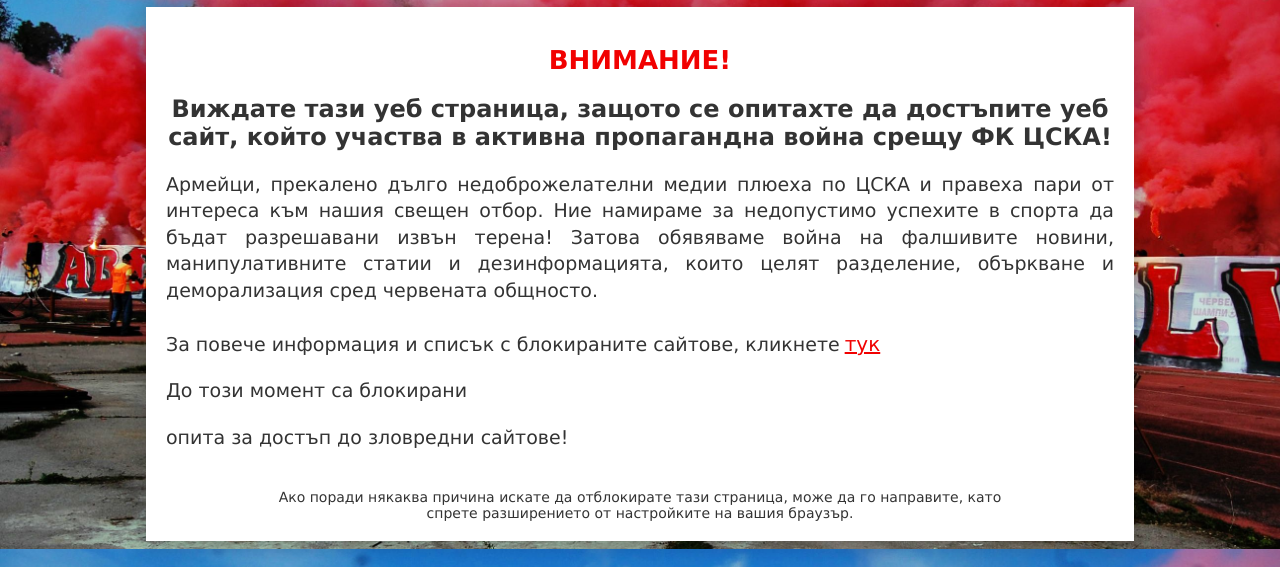
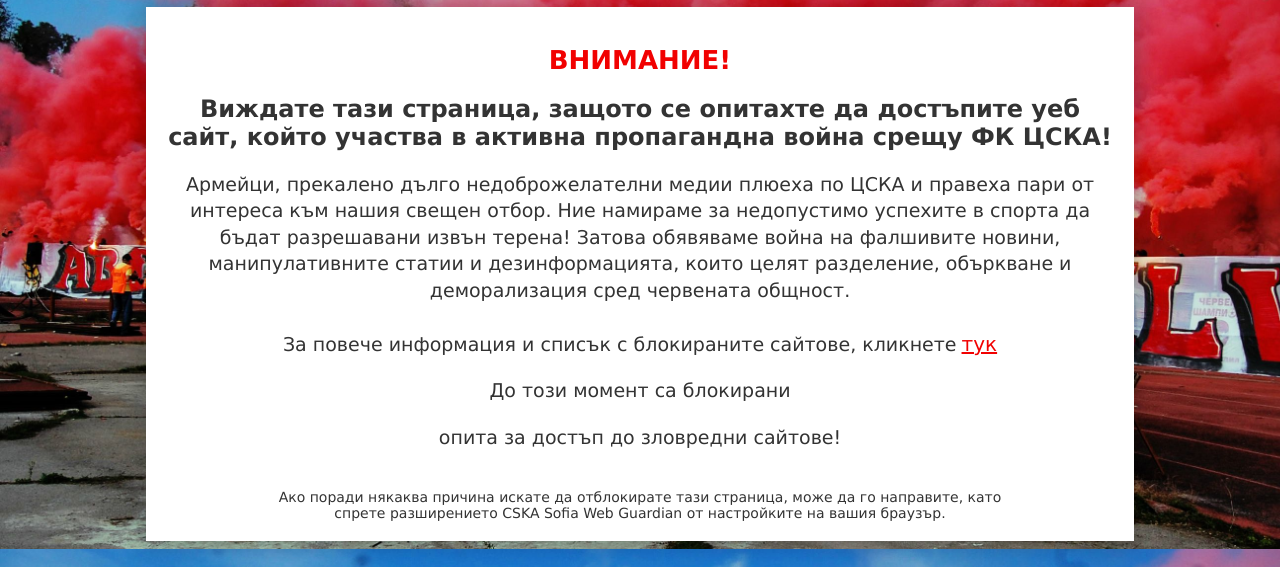
Before and after one commit to cskawebguardian/cskawebguardian.github.io, a plain HTML site: page index.html in a window 1280 px wide. Shown: the part 233-800 px from the top of the page. Drawn offline with Linux system fonts and the light colour scheme.

Commit message:
Updated styles

```diff
--- a/index.html
+++ b/index.html
@@ -19,9 +19,9 @@
   <div class="wrapper">
 	<div id="content">
 		<h1>ВНИМАНИЕ!</h1>
-		<h2>Виждате тази уеб страница, защото се опитахте да достъпите уеб сайт, който участва в активна пропагандна война срещу ФК ЦСКА!</h2>
+		<h2>Виждате тази страница, защото се опитахте да достъпите уеб сайт, който участва в активна пропагандна война срещу ФК ЦСКА!</h2>
 		<p>
-			Армейци, прекалено дълго недоброжелателни медии плюеха по ЦСКА и правеха пари от интереса към нашия свещен отбор. Ние намираме за недопустимо успехите в спорта да бъдат разрешавани извън терена! Затова обявяваме война на фалшивите новини, манипулативните статии и дезинформацията, които целят разделение, объркване и деморализация сред червената общносто.
+			Армейци, прекалено дълго недоброжелателни медии плюеха по ЦСКА и правеха пари от интереса към нашия свещен отбор. Ние намираме за недопустимо успехите в спорта да бъдат разрешавани извън терена! Затова обявяваме война на фалшивите новини, манипулативните статии и дезинформацията, които целят разделение, объркване и деморализация сред червената общност.
 			</br> </br>
 			За повече информация и списък с блокираните сайтове, кликнете<a href="https://github.com/cskasofia/Block-Websites">тук</a>
 		</p>
@@ -52,7 +52,7 @@
 			опита за достъп до зловредни сайтове!
 		</p>
 
-		<span>Ако поради някаква причина искате да отблокирате тази страница, може да го направите, като спрете разширението от настройките на вашия браузър.</span>
+		<span>Ако поради някаква причина искате да отблокирате тази страница, може да го направите, като спрете разширението CSKA Sofia Web Guardian от настройките на вашия браузър.</span>
 	</div>
   </div>
 
--- a/styles.css
+++ b/styles.css
@@ -57,6 +57,17 @@
     margin: 0 auto;
 
 }
+
+.wrapper p {
+	text-align: center;
+}
+
+.counter {
+	font-size: 42px;
+	color: red;
+	padding:0;
+}
+
 #logo {
 
     margin: 0 auto;
```
